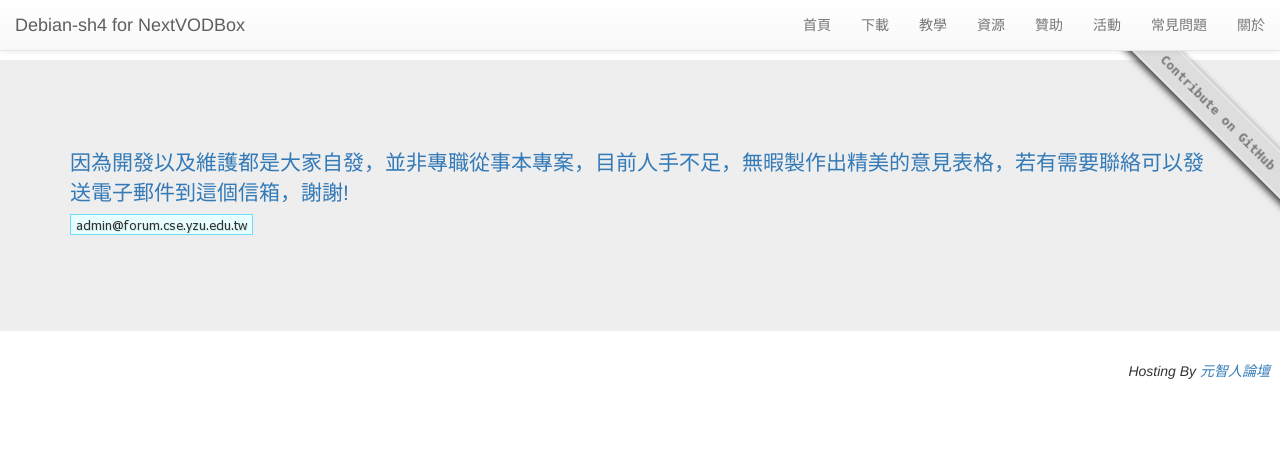
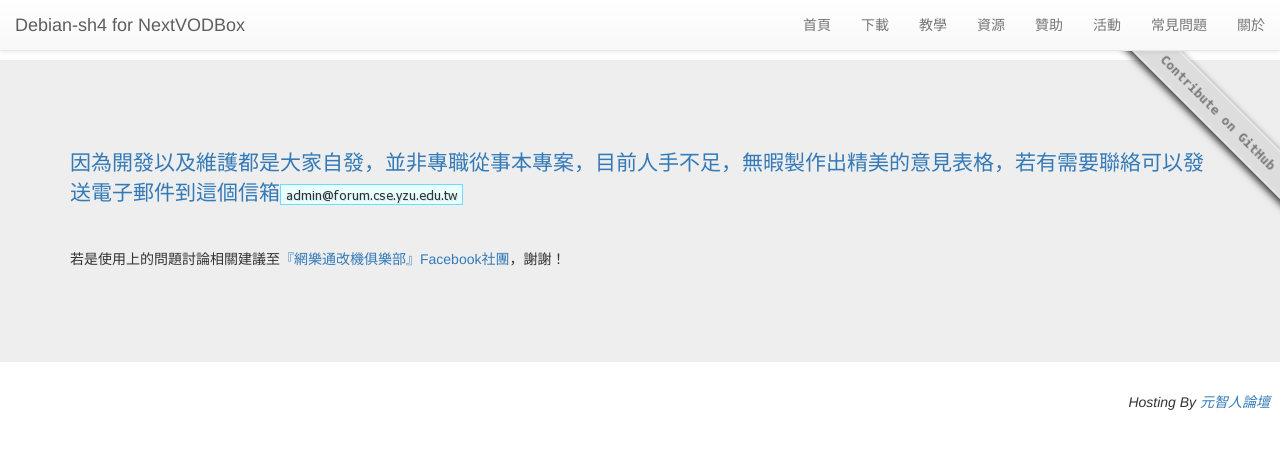
Before and after one commit to PeterDaveHello/debian-sh4-for-nextvodbox-web, a PHP site: page /about.php in a window 1280 px wide. Shown: the top 449 px of the page. Run offline with PHP 8.4, Linux system fonts and the light colour scheme; some libraries are stand-ins or nearby versions.

Commit message:
update about page

```diff
--- a/about.php
+++ b/about.php
@@ -1,8 +1,9 @@
 <? require_once("template/header.php");?>
 
         <p class="text-primary">
-          因為開發以及維護都是大家自發，並非專職從事本專案，目前人手不足，無暇製作出精美的意見表格，若有需要聯絡可以發送電子郵件到這個信箱，謝謝!<br />
-          <img src="mail.png">
+          因為開發以及維護都是大家自發，並非專職從事本專案，目前人手不足，無暇製作出精美的意見表格，若有需要聯絡可以發送電子郵件到這個信箱<img src="mail.png">
+          <hr />
+          若是使用上的問題討論相關建議至<a href="https://www.facebook.com/groups/477359555618518/">『網樂通改機俱樂部』Facebook社團</a>，謝謝！
         </p>
 
 <? require_once("template/footer.php");?>
```
